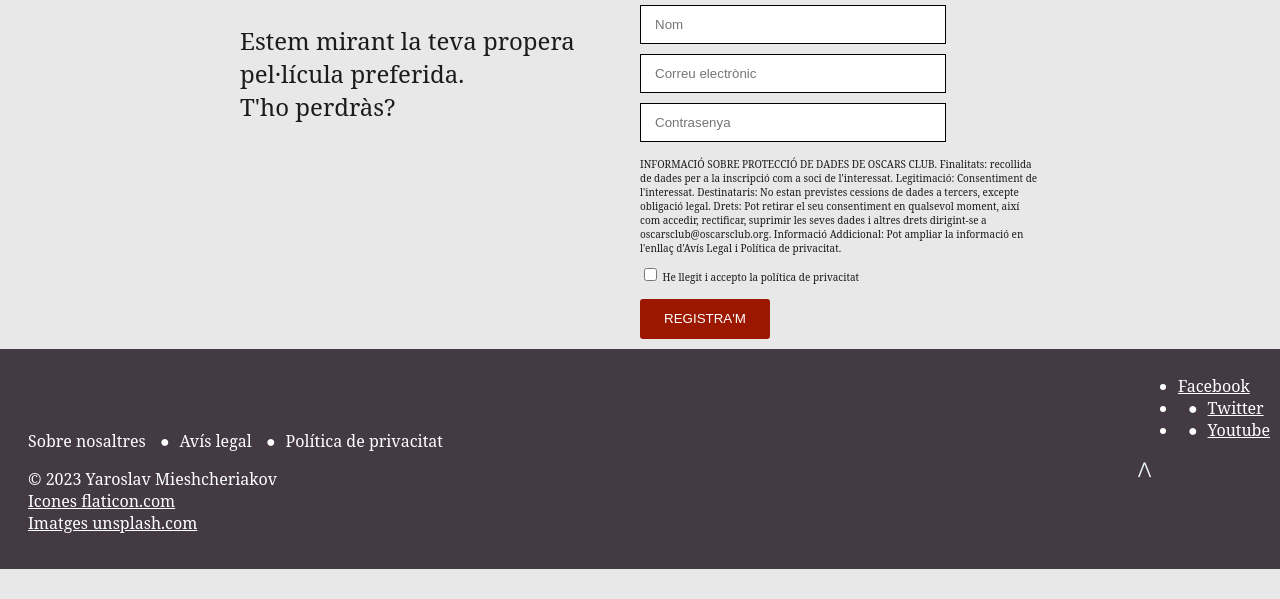
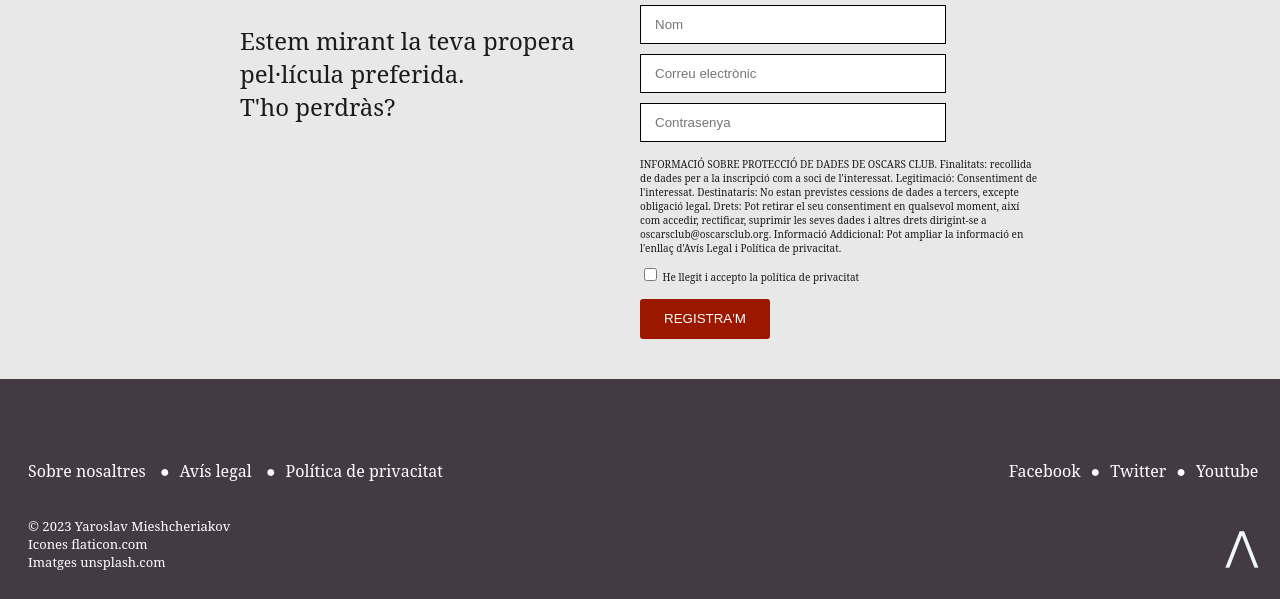
Before and after one commit to 01Yaros/club-espectadors, a plain HTML site: page index.html in a window 1280 px wide. Shown: the part 731-1330 px from the top of the page. Before the commit the page ends 1300 px from the top, so only its background shows below. Drawn offline with Linux system fonts and the light colour scheme; files whose address does not match are found by name.

Commit message:
Update styles.css

```diff
--- a/styles.css
+++ b/styles.css
@@ -1,8 +1,15 @@
 /* GENERAL */
+html {
+  height: 100%;
+  margin: 0;
+  padding: 0;
+}
 body {
   background-color: #e8e8e8;
   color: #1c1c1c;
   margin: 0;
+  min-height: 100%;
+  /* flex */
 }
 /* FONT FAMILY */
 body {
@@ -23,7 +30,6 @@ main {
   justify-content: center;
   align-items: center;
   flex-direction: column;
-  /* align-items: center */
 }
 /* HEADER */
 .my_header {
@@ -128,6 +134,7 @@ footer {
 }
 .footer-cont2 {
   /* SPACE */
+  margin-top: 55px;
   margin-left: auto;
 }
 /* FOOTER-NAV */
@@ -135,6 +142,7 @@ ul.footer-nav {
   list-style-type: none;
   padding-left: 4%;
   width: 450px;
+  margin-bottom: 35px;
 }
 ul.footer-nav li {
   display: inline;
@@ -143,6 +151,26 @@ ul.footer-nav li {
 ul.links {
   list-style-type: none;
   padding-left: 4%;
+  font-size: 13px;
+}
+.link {
+  display: flex;
+  justify-content: end;
+  font-size: 40px;
+  padding-right: 4%;
+}
+ul.social-nav {
+  list-style-type: none;
+  padding-right: 4%;
+  width: auto;
+  margin-bottom: 35px;
+  /* FLEX */
+  display: flex;
+  justify-content: end;
+  margin-left: auto;
+}
+ul.social-nav li {
+  display: inline;
 }
 ul.social-nav li + li:before,
 ul.footer-nav li + li:before {
@@ -150,14 +178,29 @@ ul.footer-nav li + li:before {
   padding: 10px;
 }
 /* LINKS */
-a:link {
+footer a:link {
   color: white;
 }
-a:visited {
+footer a:visited {
   color: aliceblue;
 }
-a:hover {
+footer a:hover {
   color: lightgrey;
+}
+footer a {
+  text-decoration: none;
+}
+header a:link {
+  color: black;
+}
+header a:visited {
+  color: black;
+}
+header a:hover {
+  color: black;
+}
+header a {
+  text-decoration: none;
 }
 /* BUTTONS */
 .btn1 {
@@ -206,6 +249,7 @@ button:hover {
   color: white;
   font-family: Arial, Helvetica, sans-serif;
   margin-top: 15px;
+  margin-bottom: 30px;
   /* FLEX */
   display: flex;
   justify-content: center;
```
